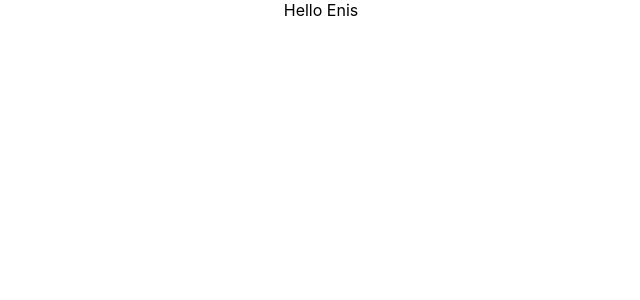
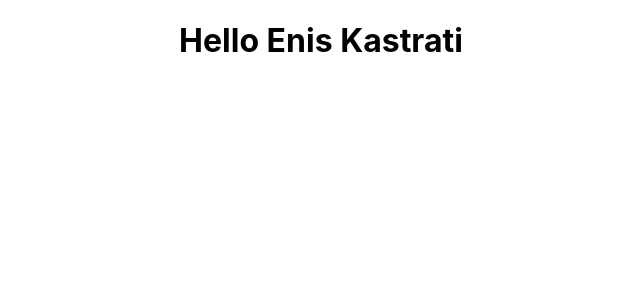
Before and after one commit to eniskastrati/reactjs-study, a React (Create React App) app in the folder reactapp/: page / in a window 1280 px wide. Shown: the top 300 px of the page, without its empty margins (319-959 px from the left). Built offline with nearby package versions, Linux system fonts and the light colour scheme.

Commit message:
#comment another functional component style

```diff
--- a/reactapp/src/components/Greet.js
+++ b/reactapp/src/components/Greet.js
@@ -1,9 +1,5 @@
 import React from 'react'
 
-function Greet() {
-    return (
-        <div>Hello Enis</div>
-    )
-}
+const Greet = () => <h1>Hello Enis Kastrati</h1>
 
 export default Greet;
```
